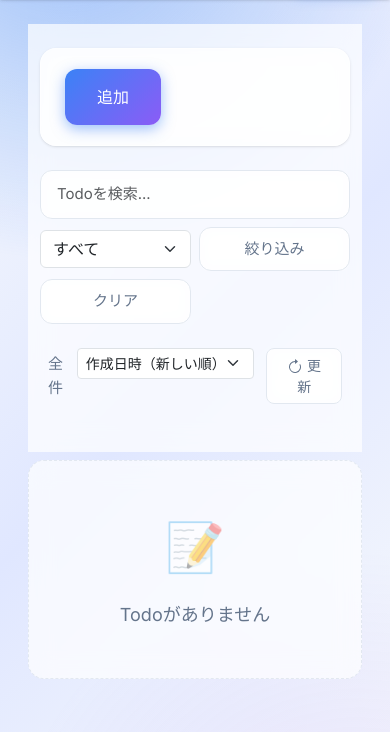
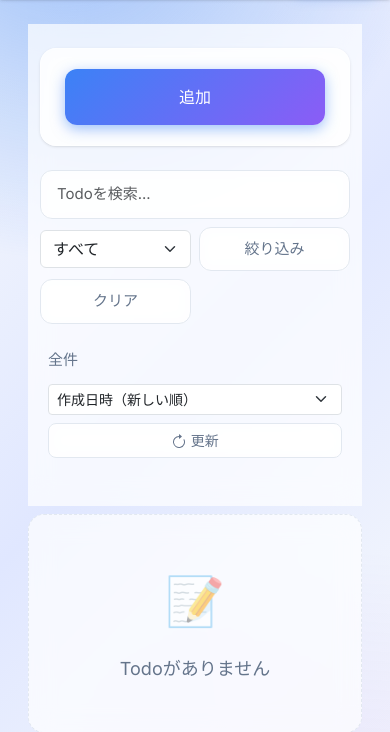
Before and after one commit to mori5600/yarukoto, a Django app: template templates/todo/todo_list.html in a window 390 px wide. Shown: the part 51-783 px from the top of the page. Run offline with Django 5.2, Linux system fonts and the light colour scheme; the template is opened without the code that fills it, so the values that code supplies are empty; some libraries are stand-ins or nearby versions.

Commit message:
fix: モバイルレイアウトのためのフォームと情報バーのスタイルを調整

```diff
--- a/templates/static/css/app/todo.css
+++ b/templates/static/css/app/todo.css
@@ -207,6 +207,38 @@
   gap: 0.75rem;
 }
 
+@media (max-width: 576px) {
+  .todo-form__inner {
+    flex-direction: column;
+    align-items: stretch;
+  }
+
+  .todo-form__submit {
+    width: 100%;
+  }
+
+  .todo-info {
+    flex-direction: column;
+    align-items: flex-start;
+    gap: 0.75rem;
+  }
+
+  .todo-info__actions {
+    width: 100%;
+    flex-direction: column;
+    align-items: stretch;
+    gap: 0.5rem;
+  }
+
+  .todo-info__actions > * {
+    width: 100%;
+  }
+
+  .todo-info__actions .btn {
+    white-space: nowrap;
+  }
+}
+
 /* テーブル */
 .table {
   border-collapse: separate;
```
